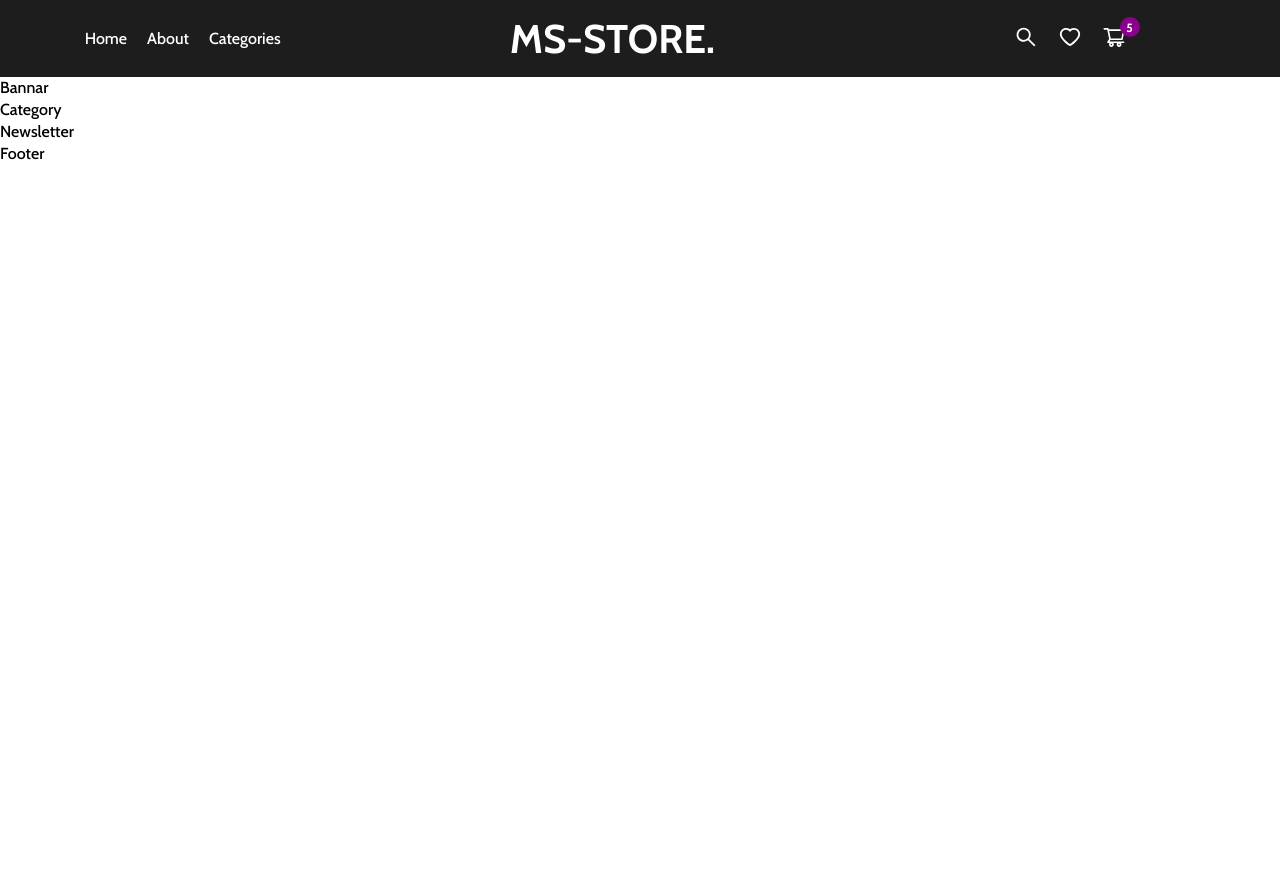
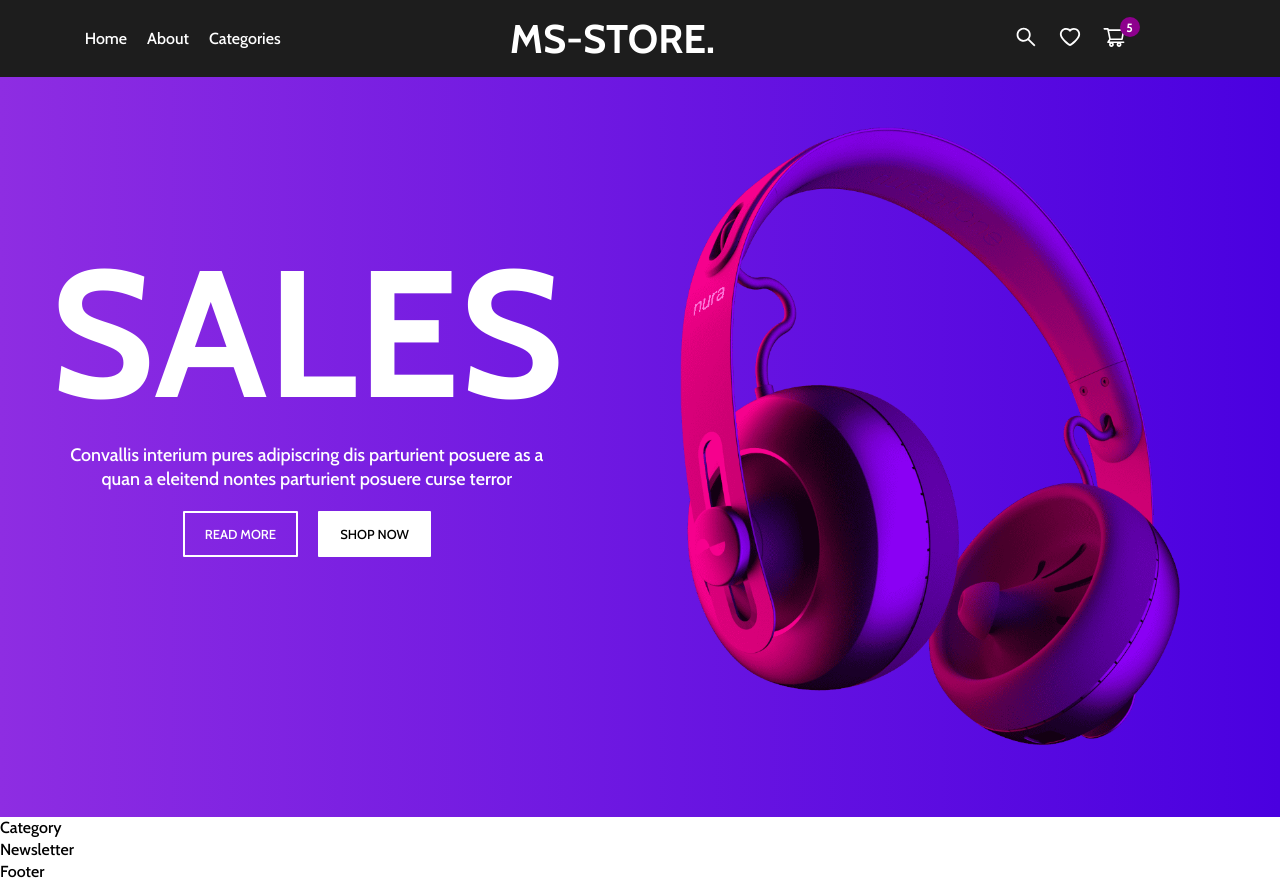
Before and after one commit to saad-ahmed006/ecommerce-project-reactjs-backend-use, a React (Vite) app in the folder client/: page / in a window 1280 px wide. Before the commit the page ends 800 px from the top, so only its background shows below. Built offline with nearby package versions, Linux system fonts and the light colour scheme.

Commit message:
banner-component-add

```diff
--- a/client/src/components/Home/Banner/Banner.jsx
+++ b/client/src/components/Home/Banner/Banner.jsx
@@ -1,8 +1,21 @@
+import React from "react";
 import "./Banner.scss";
+import BannerImg from "../../../assets/banner-img.png"
 const Banner = () => {
-    return (
-        <div >Bannar</div>
-    )
+    return <div className="bannerSection">
+        <div className="content">
+            <div className="text-content">
+                <h1>SALES</h1>
+                <p>Convallis interium pures adipiscring dis parturient posuere as a quan a eleitend nontes parturient posuere curse terror</p>
+                <div className="ctas">
+                <div className="banner-ctas">Read More</div>
+                <div className="banner-ctas v2">Shop Now</div>
+
+                </div>
+            </div>
+            <img src={BannerImg} className="Image" alt="bannar"></img>
+        </div>
+    </div>;
 };
 
 export default Banner;
--- a/client/src/components/Home/Banner/Banner.scss
+++ b/client/src/components/Home/Banner/Banner.scss
@@ -1 +1,113 @@
-@import '../../../mixins.scss'
+@import '../../../mixins.scss';
+
+.bannerSection {
+    background-image: linear-gradient(to right, #8e2de2, #4a00e0);
+    height: calc(100vh - 60px);
+
+    .content {
+        display: flex;
+        flex-direction: column-reverse;
+        align-items: center;
+        justify-content: center;
+        justify-content: flex-end;
+        margin: 0 auto;
+
+
+        @include md {
+            flex-direction: row;
+            max-width: 1200px;
+
+        }
+
+        .text-content {
+            display: flex;
+            flex-direction: column;
+            align-items: center;
+            color: white;
+            justify-content: center;
+            text-align: center;
+
+            @include md {
+                position: absolute;
+                left: 50px;
+                top: 50%;
+                transform: translateY(-50%);
+            }
+
+            @include xxl {
+                left: 0;
+            }
+
+            h1 {
+                font-size: 80px;
+                font-weight: bold;
+                line-height: 1;
+                margin-bottom: 20px;
+
+                @include md {
+                    font-size: 180px;
+                }
+            }
+
+            p {
+                max-width: 300px;
+                font-size: 14px;
+                line-height: 20px;
+                margin-bottom: 20px;
+
+                @include md {
+                    max-width: 500px;
+                    font-size: 18px;
+                    line-height: 24px;
+                }
+            }
+
+            .ctas {
+                display: flex;
+                flex-direction: row;
+                gap: 20px;
+            }
+
+            .banner-ctas {
+                background-color: transparent;
+                border: 2px solid white;
+                color: rgb(255, 255, 255);
+                text-transform: uppercase;
+                padding: 10px 20px;
+                font-size: 13px;
+                font-weight: 500;
+                border-radius: 1px; cursor: pointer;
+                &:hover{
+                    opacity: 0.6;
+                }
+            }
+
+            .v2 {
+                background-color: white;
+                color: black;
+            }
+
+        }
+
+        .Image {
+            width: 200px;
+            position: relative;
+            z-index: 9;
+            margin-bottom: 25px;
+
+            @include md {
+                width: 500px;
+                margin-right: 60px;
+                margin-top: 50px;
+                margin-bottom: 0px;
+            }
+
+            @include xxl {
+                width: 600px;
+                margin-right: 0px;
+                margin-top: 0px;
+
+            }
+        }
+    }
+}
```
